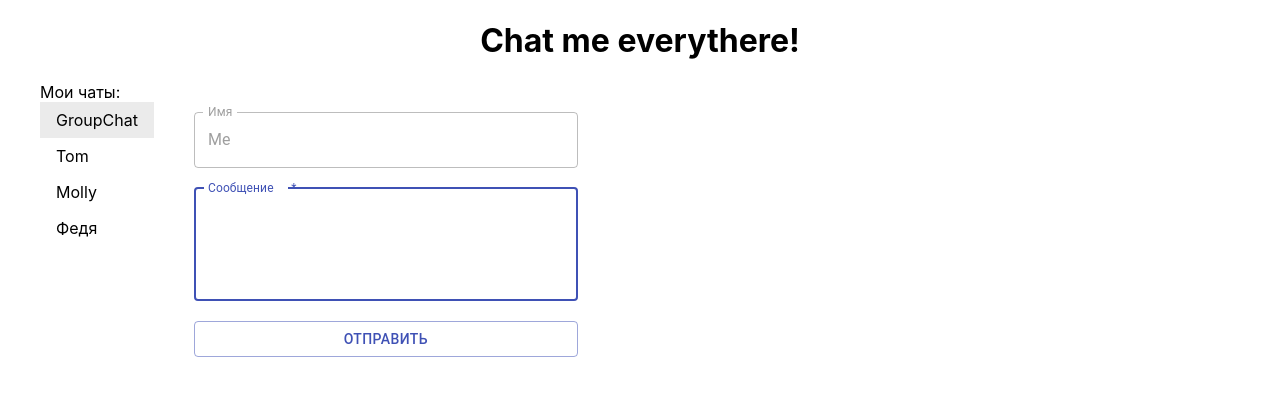
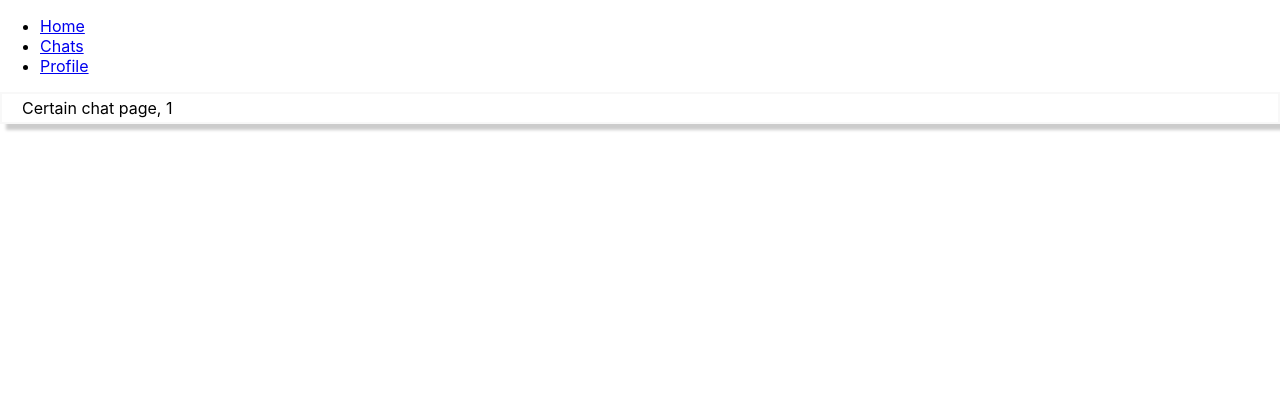
Before and after one commit to Rome44100/GB_react, a React (Create React App) app: page /chats/1 in a window 1280 px wide. Shown: the top 396 px of the page. Built offline with nearby package versions, Linux system fonts and the light colour scheme.

Commit message:
Complete exercises 1 and 2

```diff
--- a/package.json
+++ b/package.json
@@ -9,6 +9,8 @@
     "@testing-library/user-event": "^12.8.3",
     "react": "^17.0.2",
     "react-dom": "^17.0.2",
+    "react-router": "^5.2.0",
+    "react-router-dom": "^5.2.0",
     "react-scripts": "4.0.3",
     "web-vitals": "^1.1.2"
   },
--- a/src/App.js
+++ b/src/App.js
@@ -4,9 +4,14 @@ import React from 'react';
 // import ChatList from './components/chatList/chatList';
 import List from '@material-ui/core/List';
 import ListItem from '@material-ui/core/ListItem';
-import Chat from './components/chat/chat'
+import Chat from './components/chat/chat';
+import { useParams, useRouteMatch } from "react-router";
+import { Link } from "react-router-dom";
 
 function App() {
+  const { chatId } = useParams();
+  const match = useRouteMatch("/chats/:chatId");
+
   const [ chatList, setChatList ] = React.useState([
       { id: 1001, name: "GroupChat", desc: "Hello, everyone!" },
       { id: 1002, name: "Tom", desc: "Hello, Amy!" },
@@ -32,7 +37,7 @@ function App() {
                             key={ chat.id }
                             selected={ chat.id === curChat.id }
                             onClick={ () => { handleChangeChat(chat) } }>
-                              { chat.name }
+                              <Link to={`/chats/${ chat.id}`}>{ chat.name }</Link>
                   </ListItem>
                 )
             }) }
--- /dev/null
+++ b/src/components/router/router.js
@@ -0,0 +1,42 @@
+import "../../App.css";
+
+import React from "react";
+import { Switch, Route } from "react-router";
+import { Link } from "react-router-dom";
+import App from "../../App";
+
+export default function Router() {
+    return (
+        <div>
+            <header>
+                <ul>
+                    <li>
+                        <Link to="/">Home</Link>
+                    </li>
+                    <li>
+                        <Link to="/chats">Chats</Link>
+                    </li>
+                    <li>
+                        <Link to="/profile">Profile</Link>
+                    </li>
+                </ul>
+            </header>
+            <Switch>
+                <Route path="/" exact component={ App } />
+                <Route path="/chats" exact render={ params => {
+                    console.log( { params } );
+                    return <p>Chats page</p>
+                }} />
+                <Route path="/chats/:chatId" render={ ({ match }) => {
+                    return <p>Certain chat page, { match.params?.chatId }</p>
+                }} />
+                <Route path="/profile">
+                    <p>Profile</p>
+                </Route>
+                <Route>
+                    <h1>404: page not found!</h1>
+                </Route>
+            </Switch>
+        </div>
+    );
+}
--- a/src/index.js
+++ b/src/index.js
@@ -1,12 +1,17 @@
 import React from 'react';
 import ReactDOM from 'react-dom';
+import { BrowserRouter } from 'react-router-dom';
 import './index.css';
-import App from './App';
+// import App from './App';
 import reportWebVitals from './reportWebVitals';
+import Router from "./components/router/router"
 
 ReactDOM.render(
   <React.StrictMode>
-    <App />
+    <BrowserRouter>
+      {/* <App /> */}
+      <Router />
+    </BrowserRouter>
   </React.StrictMode>,
   document.getElementById('root')
 );
```
Also changed, not shown: 1 other file (tests, documents, lock files or other folders).
